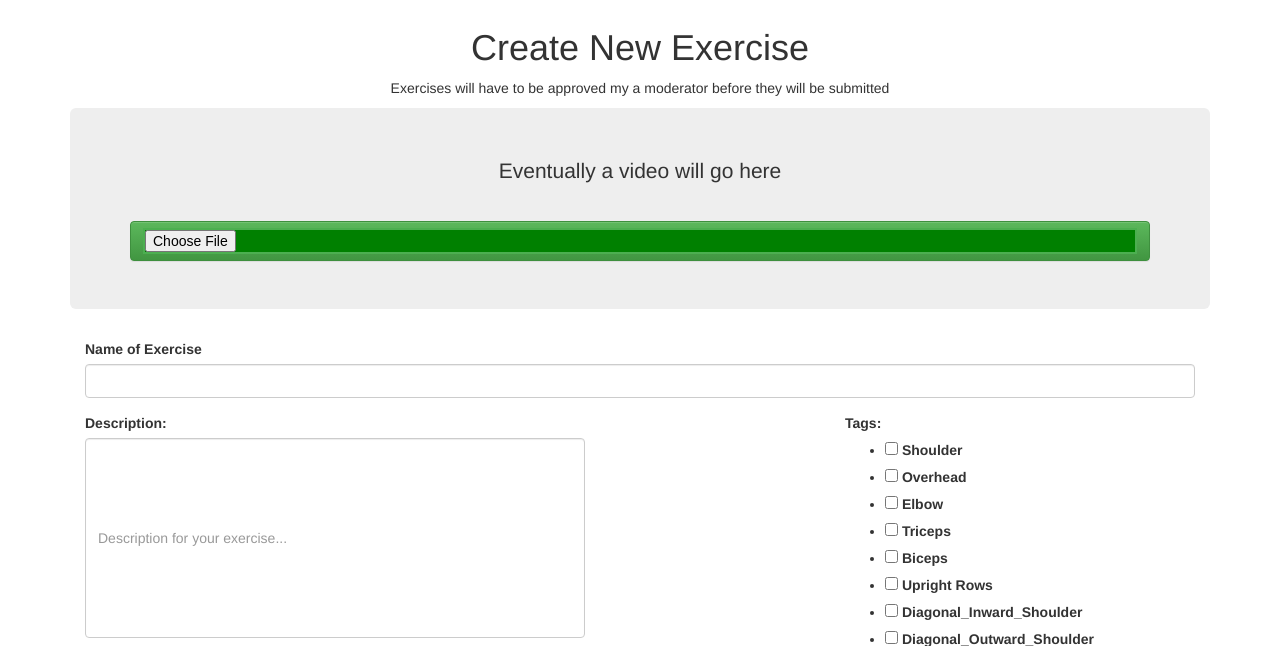
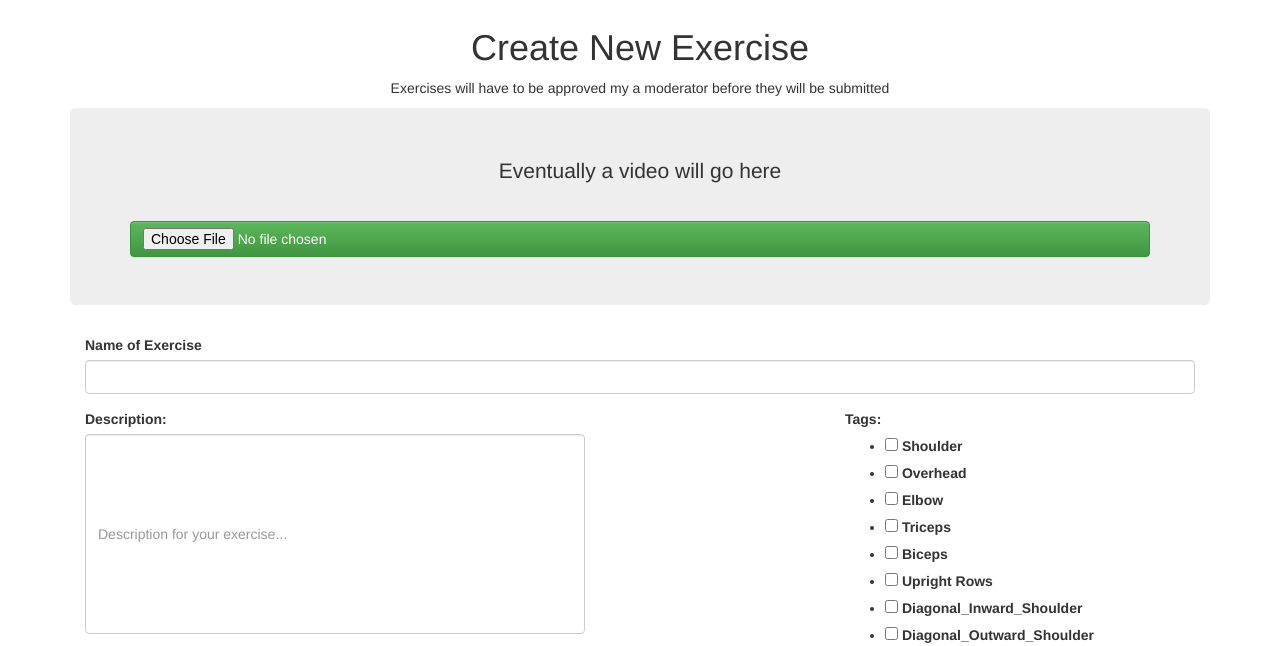
Before and after one commit to LuBrian/VirtualGym, a Django app: page /createExercise/ in a window 1280 px wide. Shown: the part 52-698 px from the top of the page. Run offline with Django 3.2, Linux system fonts and the light colour scheme; a user stored in the database is signed in; some libraries are stand-ins or nearby versions.

```diff
--- a/VirtualGym_WebProject/src/templates/createExercise.html
+++ b/VirtualGym_WebProject/src/templates/createExercise.html
@@ -8,9 +8,6 @@
   }
 
   #id_exerciseVideos{
-    background-color: green;
-    color: green;
-    border: 2px solid #4CAF50; /* Green */
     margin: auto auto;
     width: 100%;
   }
```
